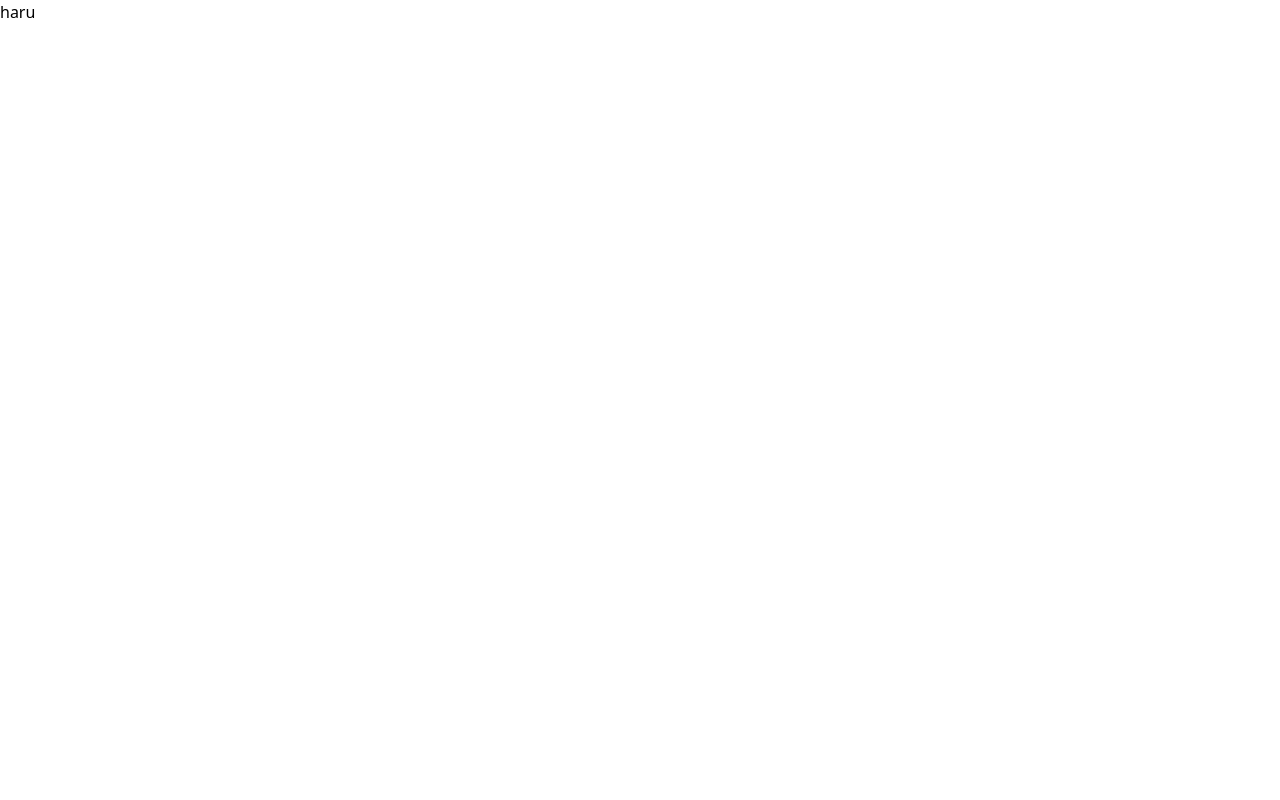
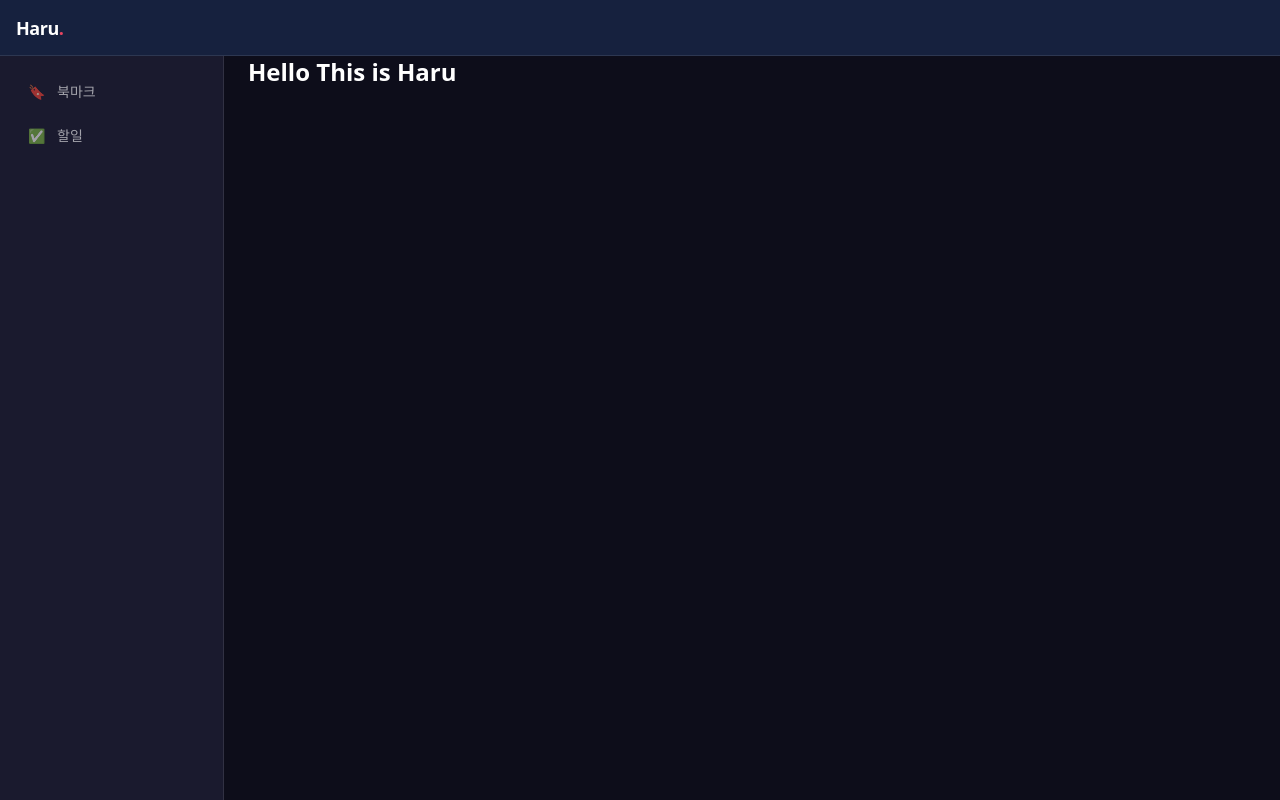
Before and after one commit to jiapril11/haru, a Next.js app: page / in a window 1280 px wide. Built offline with nearby package versions, Linux system fonts and the light colour scheme.

Commit message:
feat: 기본 레이아웃 구성(GNB, Sidebar, AppLayout)

```diff
--- a/src/app/layout.tsx
+++ b/src/app/layout.tsx
@@ -1,20 +1,9 @@
 import type { Metadata } from "next";
-import { Geist, Geist_Mono } from "next/font/google";
 import "./globals.css";
 
-const geistSans = Geist({
-  variable: "--font-geist-sans",
-  subsets: ["latin"],
-});
-
-const geistMono = Geist_Mono({
-  variable: "--font-geist-mono",
-  subsets: ["latin"],
-});
-
 export const metadata: Metadata = {
-  title: "Create Next App",
-  description: "Generated by create next app",
+  title: "Haru",
+  description: "북마크와 투두를 한 곳에서",
 };
 
 export default function RootLayout({
@@ -23,11 +12,8 @@ export default function RootLayout({
   children: React.ReactNode;
 }>) {
   return (
-    <html
-      lang="en"
-      className={`${geistSans.variable} ${geistMono.variable} h-full antialiased`}
-    >
-      <body className="min-h-full flex flex-col">{children}</body>
+    <html lang="ko">
+      <body>{children}</body>
     </html>
   );
 }
--- a/src/app/page.tsx
+++ b/src/app/page.tsx
@@ -1,9 +1,9 @@
-import Image from "next/image";
+import AppLayout from '@/components/layout/AppLayout';
 
 export default function Home() {
   return (
-    <main>
-        <h1>haru</h1>
-    </main>
+    <AppLayout>
+      <h1 className="text-2xl font-bold">Hello This is Haru</h1>
+    </AppLayout>
   );
 }
--- /dev/null
+++ b/src/components/layout/AppLayout.tsx
@@ -0,0 +1,14 @@
+import Gnb from './Gnb';
+import Sidebar from './Sidebar';
+
+export default function AppLayout({children}: {children: React.ReactNode}) {
+  return (
+    <div className="min-h-screen bg-[#0d0d1a]">
+        <Gnb />
+        <Sidebar />
+        <main className="ml-56 pt-14 p-6 text-white">
+          {children}
+        </main>
+      </div>
+  );
+}
--- /dev/null
+++ b/src/components/layout/Gnb.tsx
@@ -0,0 +1,9 @@
+export default function Gnb() {
+  return (
+    <header className="fixed top-0 left-0 right-0 h-14 bg-[#16213e] border-b border-white/10 flex items-center px-4 z-50">
+      <span className="text-white font-bold text-lg tracking-tight">
+        Haru<span className="text-[#e94560]">.</span>
+      </span>
+    </header>
+  );
+}
--- /dev/null
+++ b/src/components/layout/Sidebar.tsx
@@ -0,0 +1,34 @@
+"use client";
+
+import Link from 'next/link';
+import { usePathname } from "next/navigation";
+
+const menus = [
+  { label: "북마크", href: "/bookmarks", icon: "🔖" },
+  { label: "할일", href: "/todos", icon: "✅" },
+];
+
+export default function Sidebar() {
+  const pathname = usePathname();
+
+  return (
+    <aside className="fixed top-14 left-0 w-56 h-[calc(100vh-3.5rem)] bg-[#1a1a2e] border-r border-white/10 p-4">
+      <nav className="flex flex-col gap-1">
+        {menus.map((menu) => (
+          <Link
+            key={menu.href}
+            href={menu.href}
+            className={`flex items-center gap-3 px-3 py-2.5 rounded-lg text-sm transition-colors ${
+              pathname.startsWith(menu.href)
+                ? "bg-[#0f3460] text-white font-medium"
+                : "text-white/60 hover:text-white hover:bg-white/5"
+            }`}
+          >
+            <span>{menu.icon}</span>
+            <span>{menu.label}</span>
+          </Link>
+        ))}
+      </nav>
+    </aside>
+  );
+}
```
